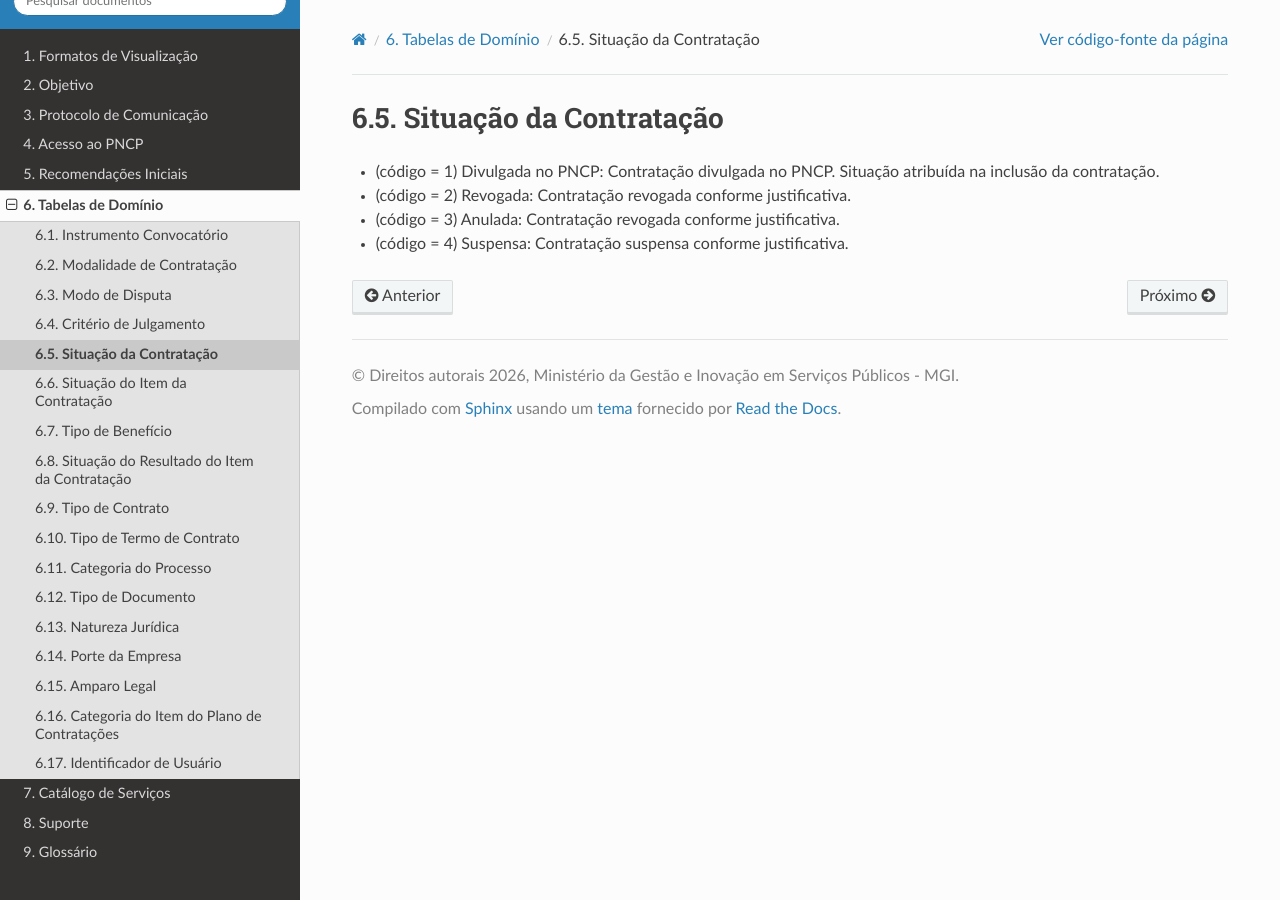
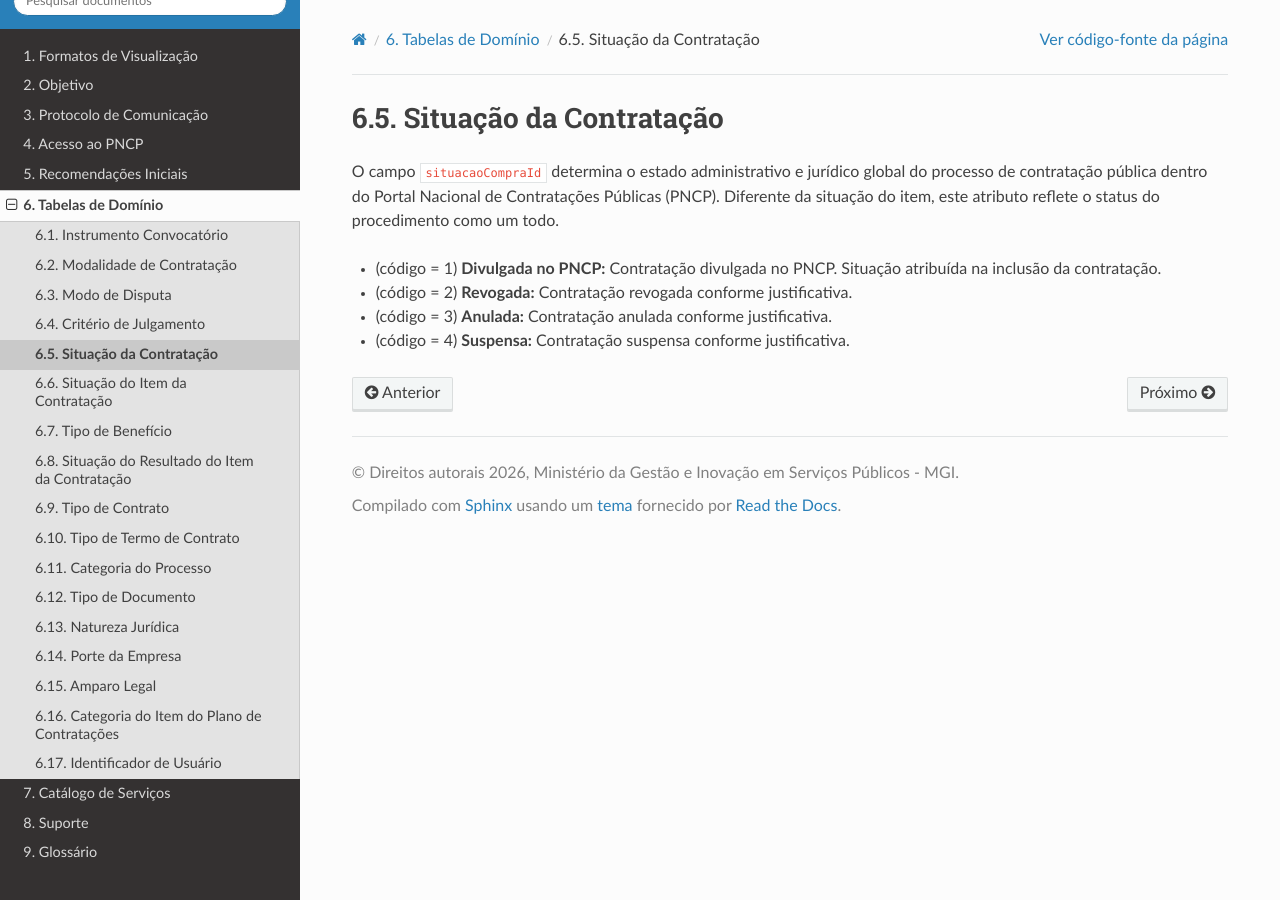
Before and after one commit to sofiaestrelab/Manual-de-Consulta-do-PNCP, a Sphinx documentation site: the page built from docs/source/tabelas_de_dominio/situacao_da_contratacao.rst, in a window 1280 px wide. Built offline with Sphinx 7.4.7 and the Read the Docs theme 3.1.0, drawn with Linux system fonts in a browser that asks for light colours; pages that are not in the unit, such as notebooks, are missing from menus.

Commit message:
Enhance hiring status descriptions in documentation
Added detailed descriptions for each hiring status in the documentation.

```diff
--- a/docs/source/tabelas_de_dominio/situacao_da_contratacao.rst
+++ b/docs/source/tabelas_de_dominio/situacao_da_contratacao.rst
@@ -1,8 +1,12 @@
 Situação da Contratação
-------------------------
+=======================
 
-- (código = 1) Divulgada no PNCP: Contratação divulgada no PNCP. Situação atribuída na
-  inclusão da contratação.
-- (código = 2) Revogada: Contratação revogada conforme justificativa.
-- (código = 3) Anulada: Contratação revogada conforme justificativa.
-- (código = 4) Suspensa: Contratação suspensa conforme justificativa.
+O campo ``situacaoCompraId`` determina o estado administrativo e jurídico global do processo de contratação pública dentro do Portal Nacional de Contratações Públicas (PNCP). Diferente da situação do item, este atributo reflete o status do procedimento como um todo.
+
+- (código = 1) **Divulgada no PNCP:** Contratação divulgada no PNCP. Situação atribuída na inclusão da contratação.
+
+- (código = 2) **Revogada:** Contratação revogada conforme justificativa.
+
+- (código = 3) **Anulada:** Contratação anulada conforme justificativa.
+
+- (código = 4) **Suspensa:** Contratação suspensa conforme justificativa.
```
